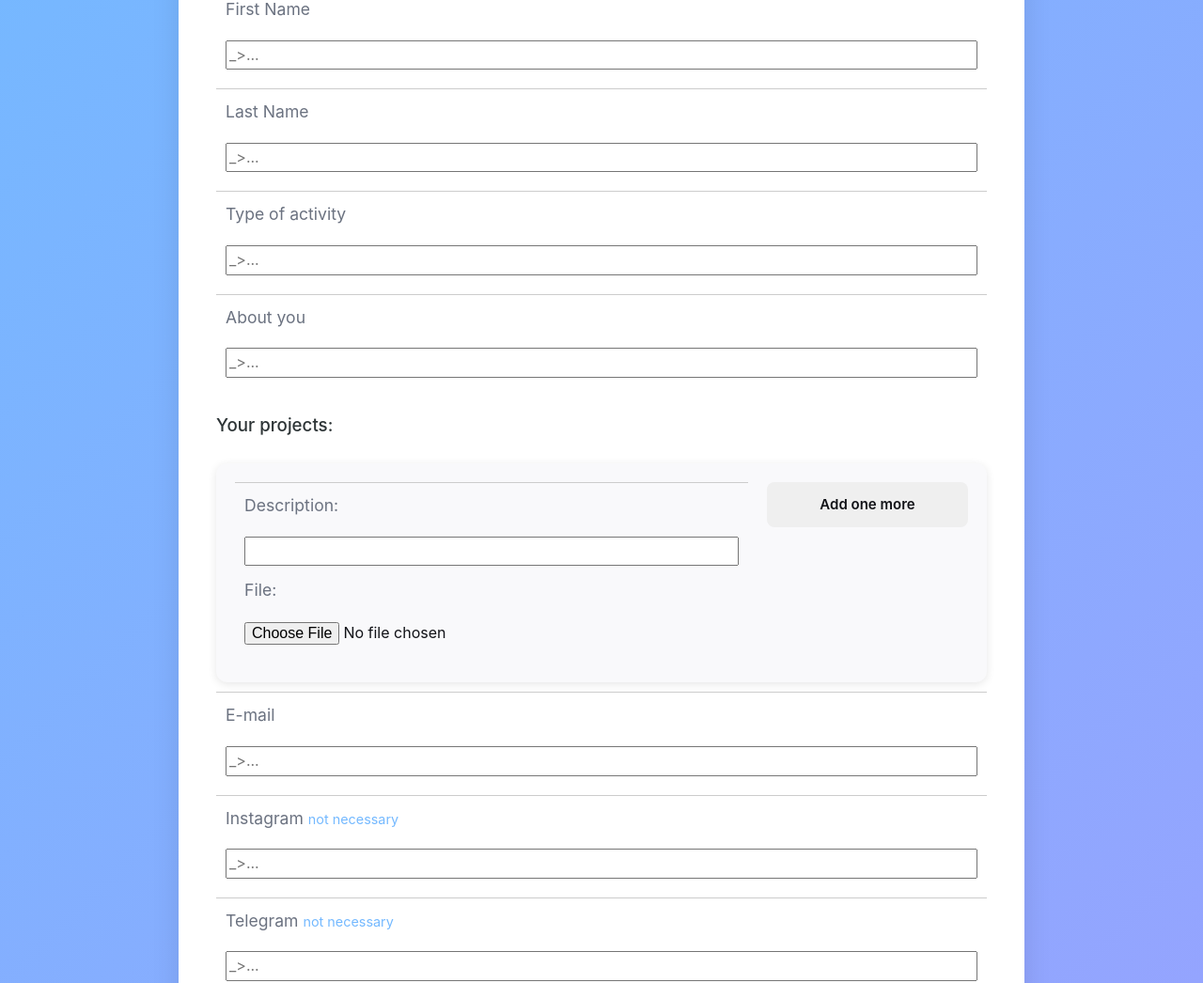
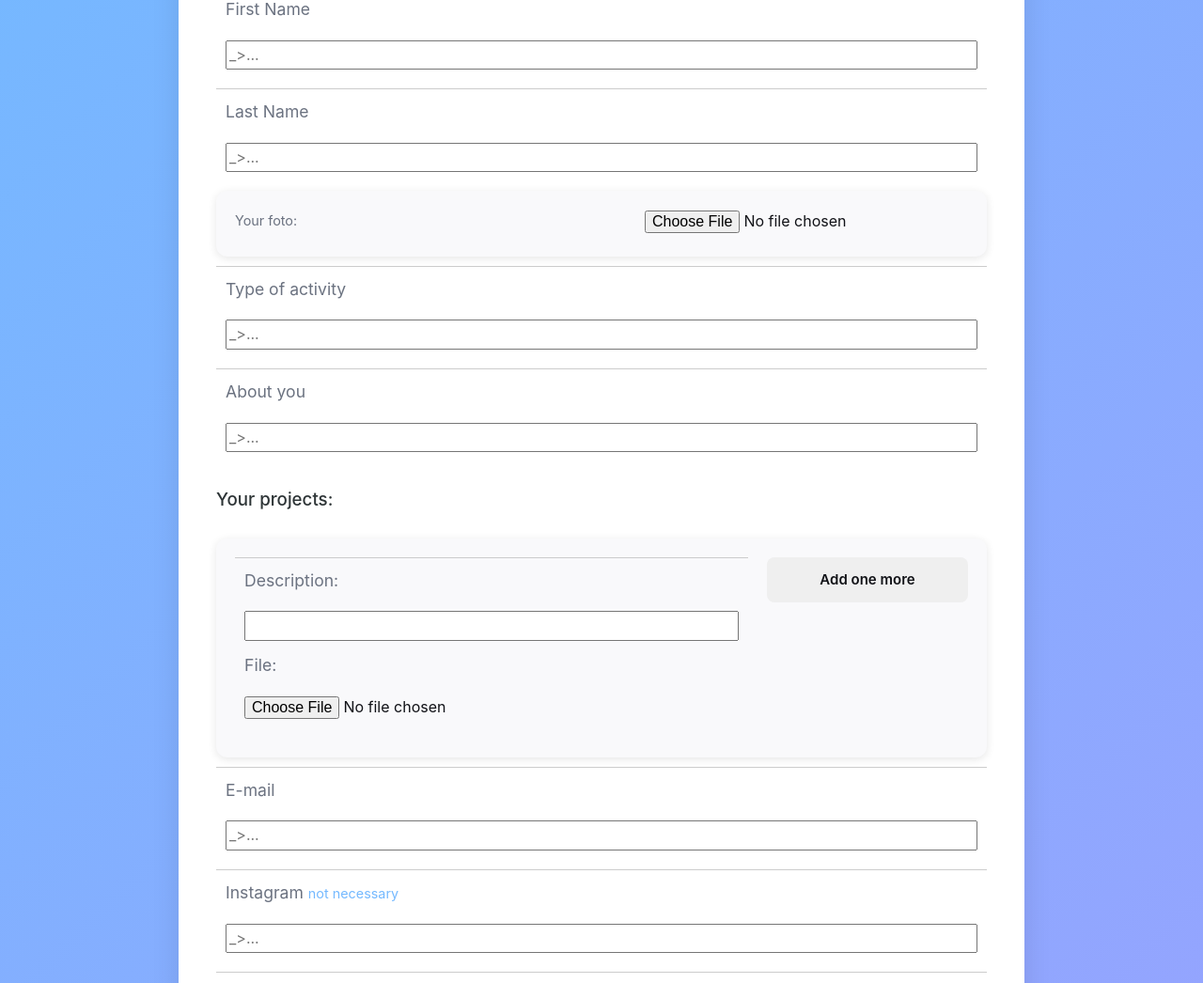
Before and after one commit to DaShy72/spark_point, a Django app: template templates/main_app/create_template.html in a window 1280 px wide. Shown: the part 235-1281 px from the top of the page at 94% size. Run offline with Django 5.2, Linux system fonts and the light colour scheme; the template is opened without the code that fills it, so the values that code supplies are empty; parts of the project's set-up code (start-up, migrations or seed data) failed here and were passed over.

Commit message:
change create template

```diff
--- a/templates/main_app/create_template.html
+++ b/templates/main_app/create_template.html
@@ -19,6 +19,11 @@
             <div class="form-row">
                 <label>Last Name</label>
                 <input type="text" name="last_name" placeholder="_>...">
+            </div>
+
+            <div class="forms-container">
+                <label>Your foto:</label>
+                <input type="file" name="user_picture" accept="image/*" required>
             </div>
 
             <div class="form-row">
@@ -46,7 +51,6 @@
                         <button class="btn-add" type="button" onclick="addForm()">Add one more</button>
                     </div>
                 </div>
-
             </div>
 
             <div class="form-row">
@@ -92,7 +96,7 @@
                     </div>
                     <button type="button" class="next">&gt;</button>
                 </div>
-                <input type="hidden" name="selected_image" id="selected_image" value="1">
+                <input type="hidden" name="template_name" id="selected_image" value="1">
             </div>
 
             <button class="btn-send" type="submit">Send</button>
```
